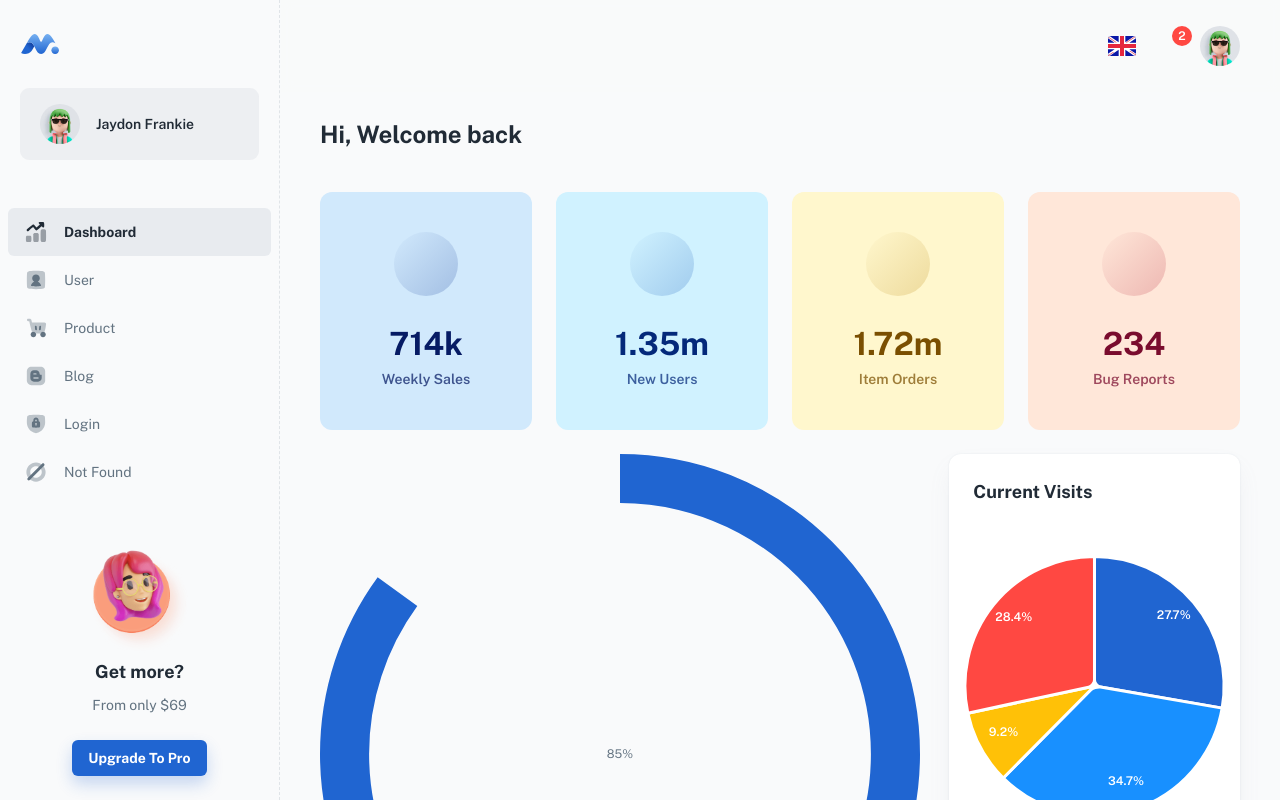
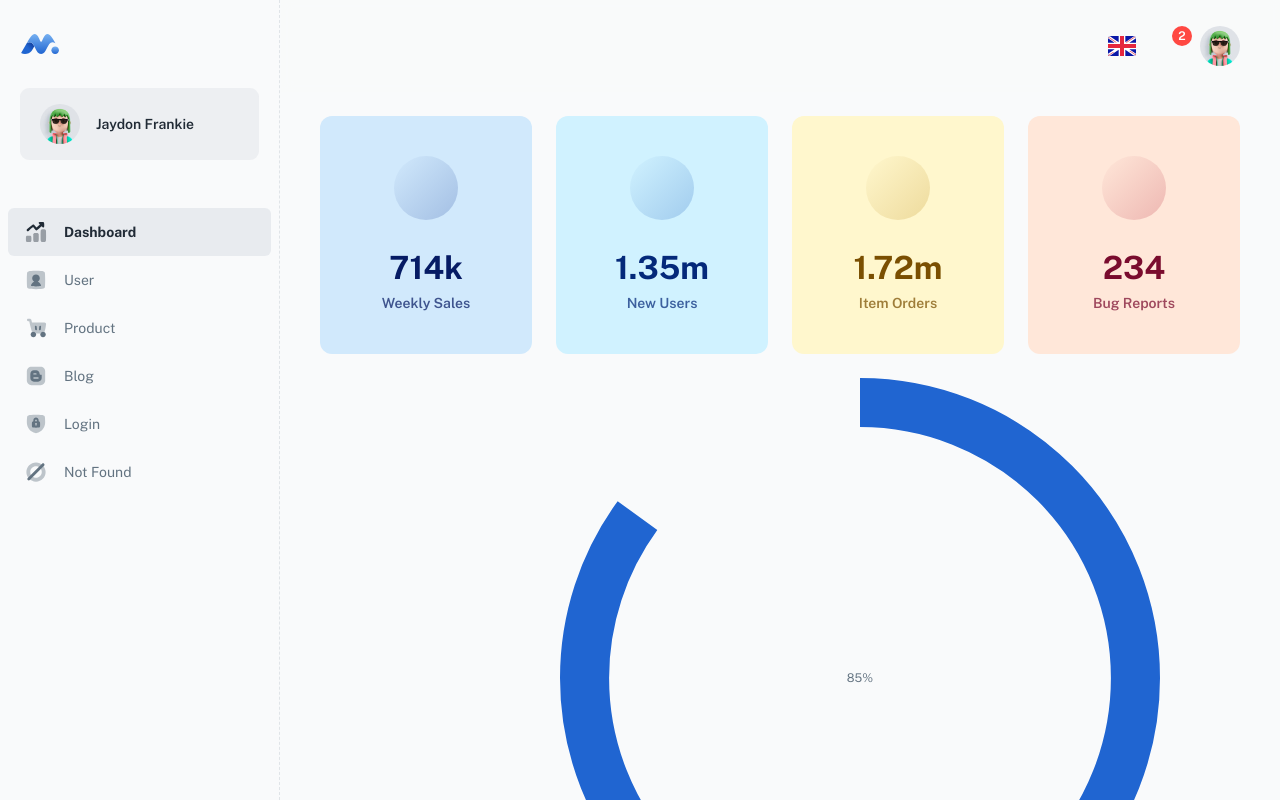
Before and after one commit to Grow-Home/GrowHome, a React (Create React App) app in the folder grow-home-app/: page /dashboard/app in a window 1280 px wide. Shown: the top 800 px of the page. Built offline with nearby package versions, Linux system fonts and the light colour scheme; some icons are missing; a web font is replaced by a local one.

Commit message:
remove redundant components

```diff
--- a/grow-home-app/src/layouts/dashboard/nav/index.js
+++ b/grow-home-app/src/layouts/dashboard/nav/index.js
@@ -79,29 +79,6 @@ export default function Nav({ openNav, onCloseNav }) {
 
       <Box sx={{ flexGrow: 1 }} />
 
-      <Box sx={{ px: 2.5, pb: 3, mt: 10 }}>
-        <Stack alignItems="center" spacing={3} sx={{ pt: 5, borderRadius: 2, position: 'relative' }}>
-          <Box
-            component="img"
-            src="/assets/illustrations/illustration_avatar.png"
-            sx={{ width: 100, position: 'absolute', top: -50 }}
-          />
-
-          <Box sx={{ textAlign: 'center' }}>
-            <Typography gutterBottom variant="h6">
-              Get more?
-            </Typography>
-
-            <Typography variant="body2" sx={{ color: 'text.secondary' }}>
-              From only $69
-            </Typography>
-          </Box>
-
-          <Button href="https://material-ui.com/store/items/minimal-dashboard/" target="_blank" variant="contained">
-            Upgrade to Pro
-          </Button>
-        </Stack>
-      </Box>
     </Scrollbar>
   );
 
--- a/grow-home-app/src/pages/DashboardAppPage.js
+++ b/grow-home-app/src/pages/DashboardAppPage.js
@@ -3,7 +3,7 @@ import { faker } from '@faker-js/faker';
 import React from 'react';
 // @mui
 import { useTheme } from '@mui/material/styles';
-import {Grid, Container, Typography} from '@mui/material';
+import {Grid, Container, Typography, Box} from '@mui/material';
 // components
 import Iconify from '../components/iconify';
 // sections
@@ -32,9 +32,6 @@ export default function DashboardAppPage() {
       </Helmet>
 
       <Container maxWidth="xl">
-        <Typography variant="h4" sx={{ mb: 5 }}>
-          Hi, Welcome back
-        </Typography>
 
         <Grid container spacing={3}>
           <Grid item xs={12} sm={6} md={3}>
@@ -53,9 +50,12 @@ export default function DashboardAppPage() {
             <AppWidgetSummary title="Bug Reports" total={234} color="error" icon={'ant-design:bug-filled'} />
           </Grid>
 
-          <Grid item xs={12} md={6} lg={8}>
+          <Grid item xs={12} md={18} lg={14}>
               {/* House Building Blocks  */}
-              <CircularStatic/>
+              <Box sx={{ pl:30 }} >
+                  <CircularStatic/>
+              </Box>
+
             <AppWebsiteVisits
               title="Website Visits"
               subheader="(+43%) than last year"
```
